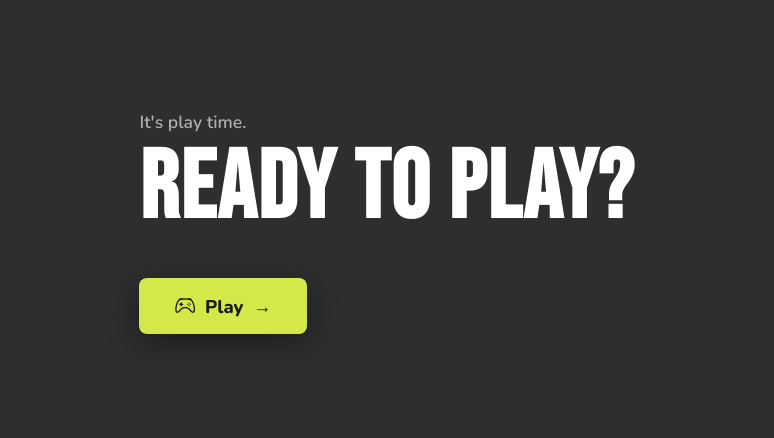
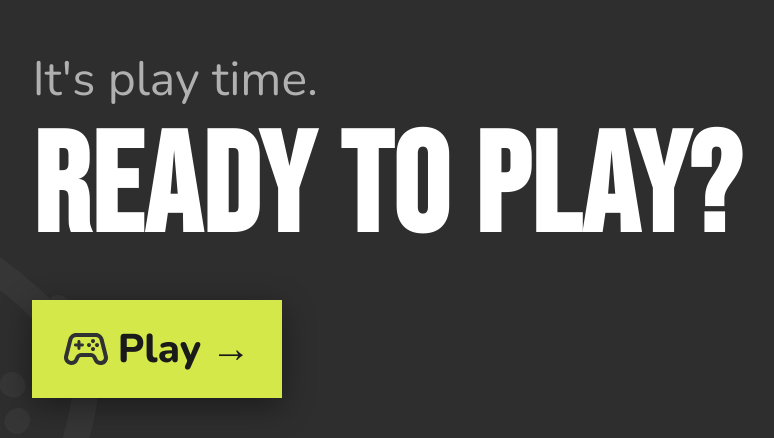
Before and after one commit to maximilianbese/Memory, a website built with Vite: page index.html in a window 1280 px wide. Shown: the part 178-616 px from the top of the page, without its empty margins (253-1027 px from the left). Built offline with nearby package versions, Linux system fonts and the light colour scheme; a web font is replaced by a local one.

Commit message:
feat: add SVG assets for controllers and update start screen button

```diff
--- a/src/styles/_start.scss
+++ b/src/styles/_start.scss
@@ -11,28 +11,34 @@
 
   .start-bg-icon {
     position: absolute;
-    bottom: -20px;
-    left: -20px;
-    font-size: 220px;
+    bottom: 20px;
+    left: -40px;
+    font-size: 414px;
     color: rgba(255, 255, 255, 0.04);
     pointer-events: none;
     line-height: 1;
+    transform: rotate(37.5deg);
   }
 
   .start-content {
+    display: flex;
+    flex-direction: column;
+    justify-content: center;
     position: relative;
     z-index: 1;
 
     .start-subtitle {
-      font-size: 1.1rem;
+      display: flex;
+      justify-content: flex-start;
+      font-size: 48px;
       color: $gray-light;
-      font-weight: 600;
+      font-weight: 400;
       margin-bottom: 0.5rem;
     }
 
     h1 {
       font-family: "Bebas Neue", sans-serif;
-      font-size: clamp(3rem, 8vw, 6rem);
+      font-size: 140px;
       color: $white;
       line-height: 1;
       letter-spacing: 2px;
@@ -42,13 +48,14 @@
 
   .play-btn {
     @include flex-center;
+    width: 250px;
+    height: 98px;
     gap: 0.6rem;
     background: $accent-yellow;
     color: #1a1a1a;
     font-weight: 800;
-    font-size: 1.15rem;
+    font-size: 40px;
     padding: 0.85rem 2.2rem;
-    border-radius: 8px;
     transition:
       transform 0.15s ease,
       box-shadow 0.15s ease;
--- a/src/ts/renderer.ts
+++ b/src/ts/renderer.ts
@@ -9,7 +9,7 @@ export function renderStartScreen(): string {
         <p class="start-subtitle">It's play time.</p>
         <h1>Ready to play?</h1>
         <button class="play-btn" id="btn-play">
-          <i class="bi bi-controller"></i>
+          <img src="./src/assets/little-controller.svg" alt="Play"></img>
           <span>Play</span>
           <span>→</span>
         </button>
```
Also changed, not shown: src/assets/big-controller.svg (added), src/assets/little-controller.svg (added).
